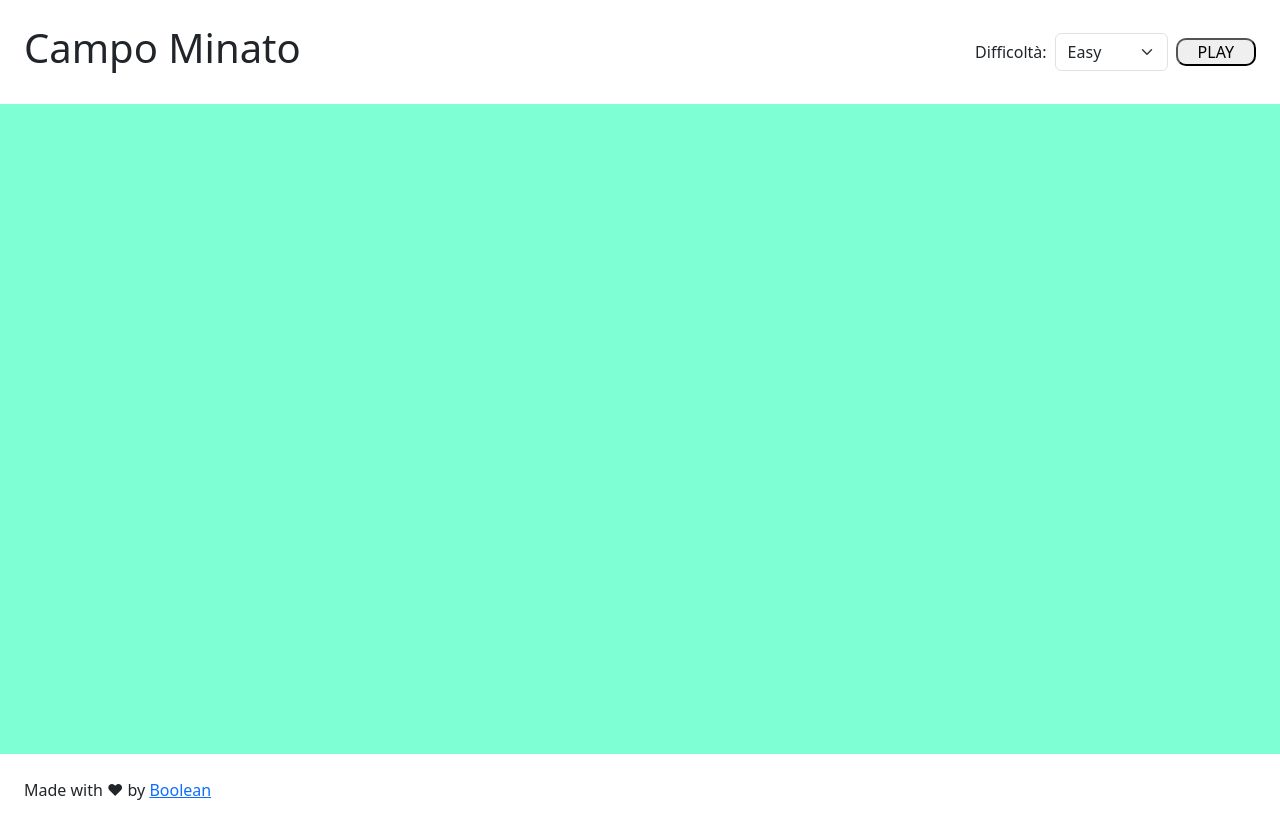
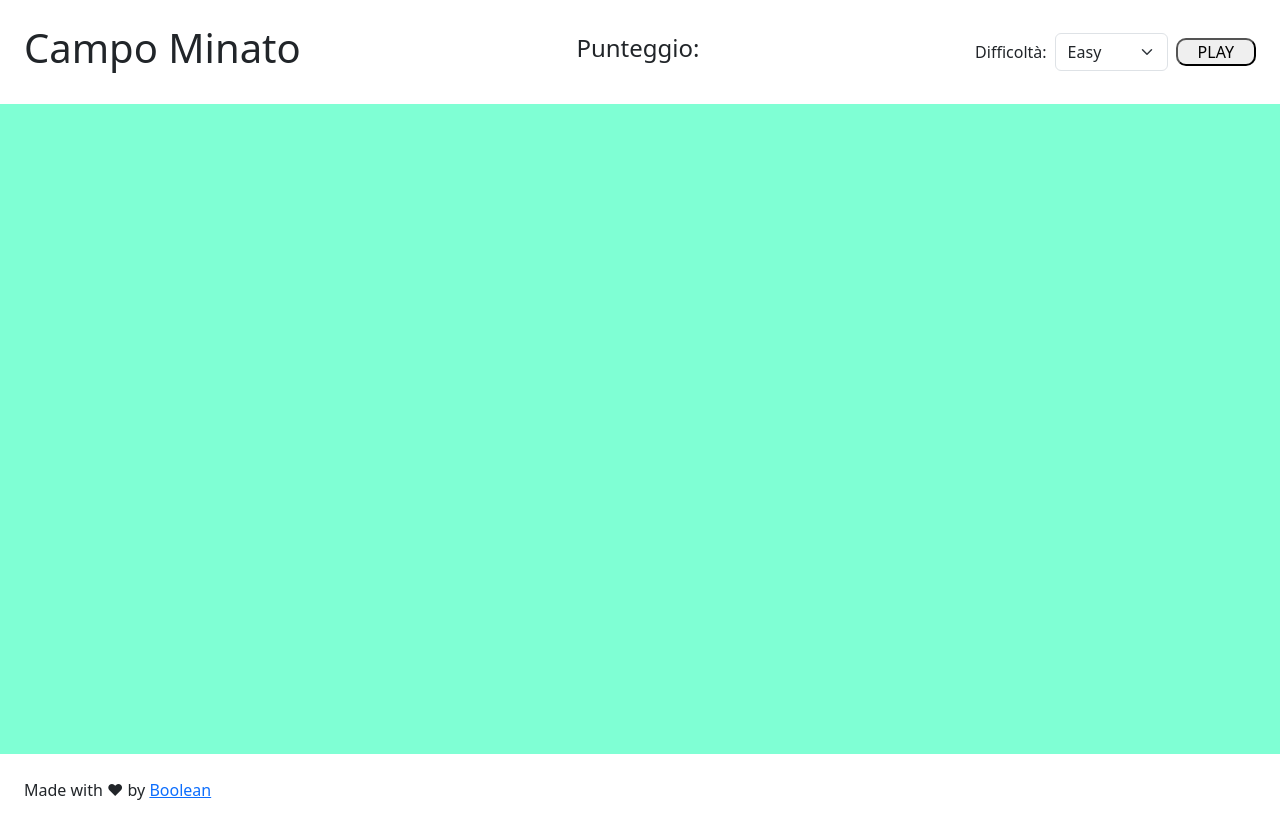
Before and after one commit to leonardoolia/js-campominato-dom, a plain HTML site: page index.html in a window 1280 px wide. Drawn offline with nearby package versions, Linux system fonts and the light colour scheme.

Commit message:
fixed html structure

```diff
--- a/index.html
+++ b/index.html
@@ -22,7 +22,8 @@
     <!--? HEADER -->
     <header class="d-flex justify-content-between align-items-center container-fluid p-4">
         <h1>Campo Minato</h1>
-        <h4 id="score"></h4>
+        <h4>Punteggio: <strong id="score"></strong>
+        </h4>
         <form id="form" class="d-flex align-items-center gap-2">
             <label for="difficulty" class="form-label ">Difficoltà:</label>
             <select id="difficulty" class="form-select" aria-label="Default select example">
```
